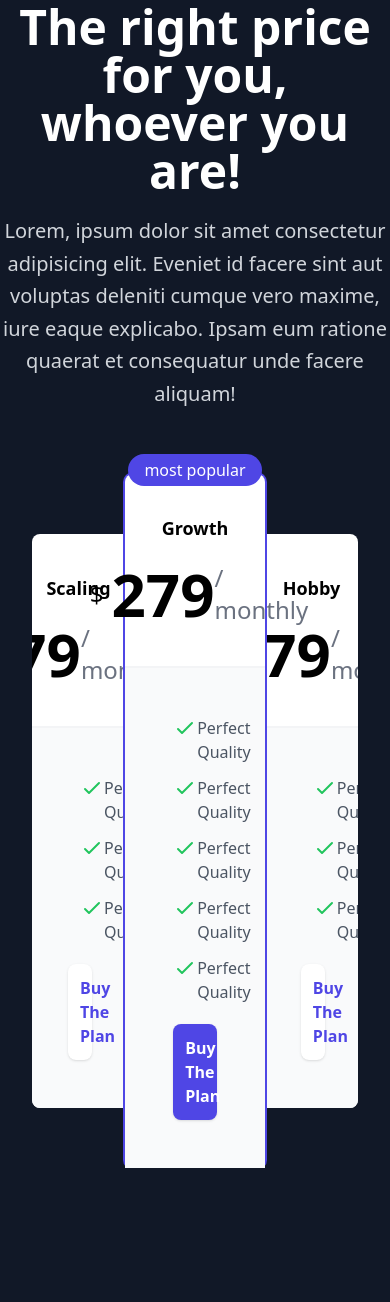
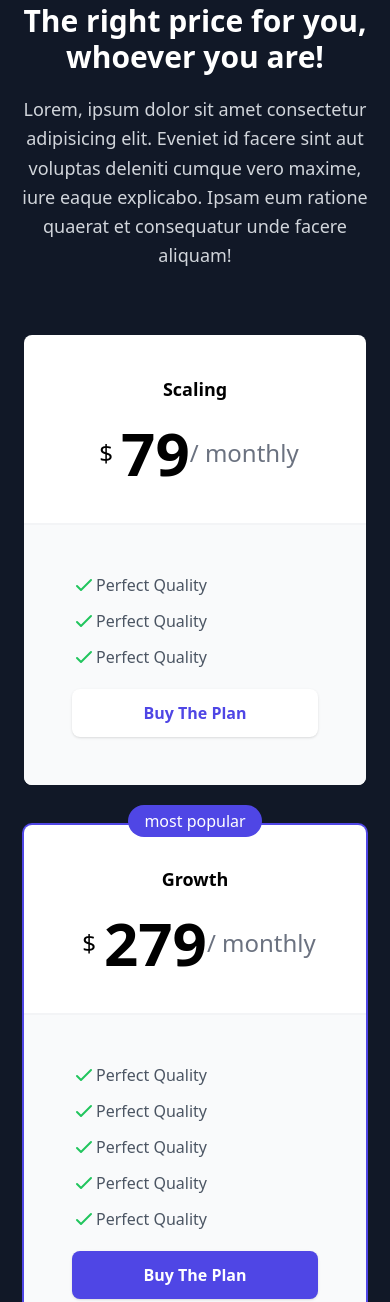
Before and after one commit to saraanv/Pricing_Section_Tailwind, a website: page src/index.html in a window 390 px wide. Shown: the part 81-1383 px from the top of the page. Before the commit the page ends 1249 px from the top, so only its background shows below. Drawn offline with Linux system fonts and the light colour scheme.

Commit message:
making the components responsive for different pixles , easy done with tailwind

```diff
--- a/src/index.html
+++ b/src/index.html
@@ -8,16 +8,16 @@
 </head>
 <body class="bg-gray-900">
     <div class="container mx-auto">
-        <div class="bg-gray-900">
+        <div class="bg-gray-900 px-4">
             <div class="text-center pt-12">
                 <h2 class="text-lg text-purple-300 font-semibold">Pricing</h2>
-                <p class="text-white text-5xl font-bold mt-2">The right price for you, whoever you are!</p>
-                <p class="text-gray-300 max-w-4xl mt-5 text-xl mx-auto leading-relaxed">Lorem, ipsum dolor sit amet consectetur adipisicing elit. Eveniet id facere sint aut voluptas deleniti cumque vero maxime, iure eaque explicabo. Ipsam eum ratione quaerat et consequatur unde facere aliquam!</p>
+                <p class="text-white text-3xl lg:text-5xl font-bold mt-2">The right price for you, whoever you are!</p>
+                <p class="text-gray-300 max-w-4xl mt-5 text-lg lg:text-xl mx-auto leading-relaxed">Lorem, ipsum dolor sit amet consectetur adipisicing elit. Eveniet id facere sint aut voluptas deleniti cumque vero maxime, iure eaque explicabo. Ipsam eum ratione quaerat et consequatur unde facere aliquam!</p>
             </div>
-            <div class="max-w-7xl mx-auto px-8 mt-16">
-            <div class="grid grid-cols-7">
+            <div class="max-w-7xl mx-auto px-2 md:px-8 mt-16 pb-20">
+            <div class="lg:grid lg:grid-cols-7 space-y-10 lg:space-y-0">
                 <div class="col-start-1 col-end-3 row-start-2 row-end-3">
-                    <div class="bg-white rounded-l-lg overflow-hidden ">
+                    <div class="bg-white rounded-lg lg:rounded-r-none overflow-hidden ">
                         <div class="flex items-center justify-center flex-col py-10 space-y-5  border-b-2 border-gray-100">
                             <span class="text-lg font-semibold">
                                 Scaling
@@ -56,8 +56,8 @@
                     </div>
                 </div>
                 <div class="col-start-3 col-end-6 row-start-1 row-end-4">
-                   <div class="bg-white ring-2 relative ring-indigo-600 z-10 rounded-lg ">
-                    <div class="w-full flex justify-center">
+                   <div class="bg-white ring-2 relative ring-indigo-600 rounded-lg ">
+                    <div class="flex justify-center w-full ">
                         <span class="rounded-full bg-indigo-600 px-4 py-1 text-white absolute -top-5">
                             most popular
                            </span>
@@ -106,13 +106,13 @@
                                 </li>
                             </ul>
                             <div class="flex justify-center">
-                                <a href="#" class="mt-5 shadow font-bold bg-indigo-600 text-white w-full p-3 rounded-lg text-center hover:bg-gray-50">Buy The Plan </a>
+                                <a href="#" class="mt-5 shadow font-bold bg-indigo-600 text-white w-full p-3 rounded-lg text-center hover:bg-gray-50 hover:text-indigo-600">Buy The Plan </a>
                             </div>
                         </div>
                    </div>
                 </div>
                 <div class="col-start-6 col-end-8 row-start-2 row-end-3">
-                    <div class="bg-white rounded-r-lg overflow-hidden ">
+                    <div class="bg-white rounded-lg lg:rounded-l-0 overflow-hidden ">
                         <div class="flex items-center justify-center flex-col py-10 space-y-5  border-b-2 border-gray-100">
                             <span class="text-lg font-semibold">
                                 Hobby
```
Also changed, not shown: src/css/style.css.
